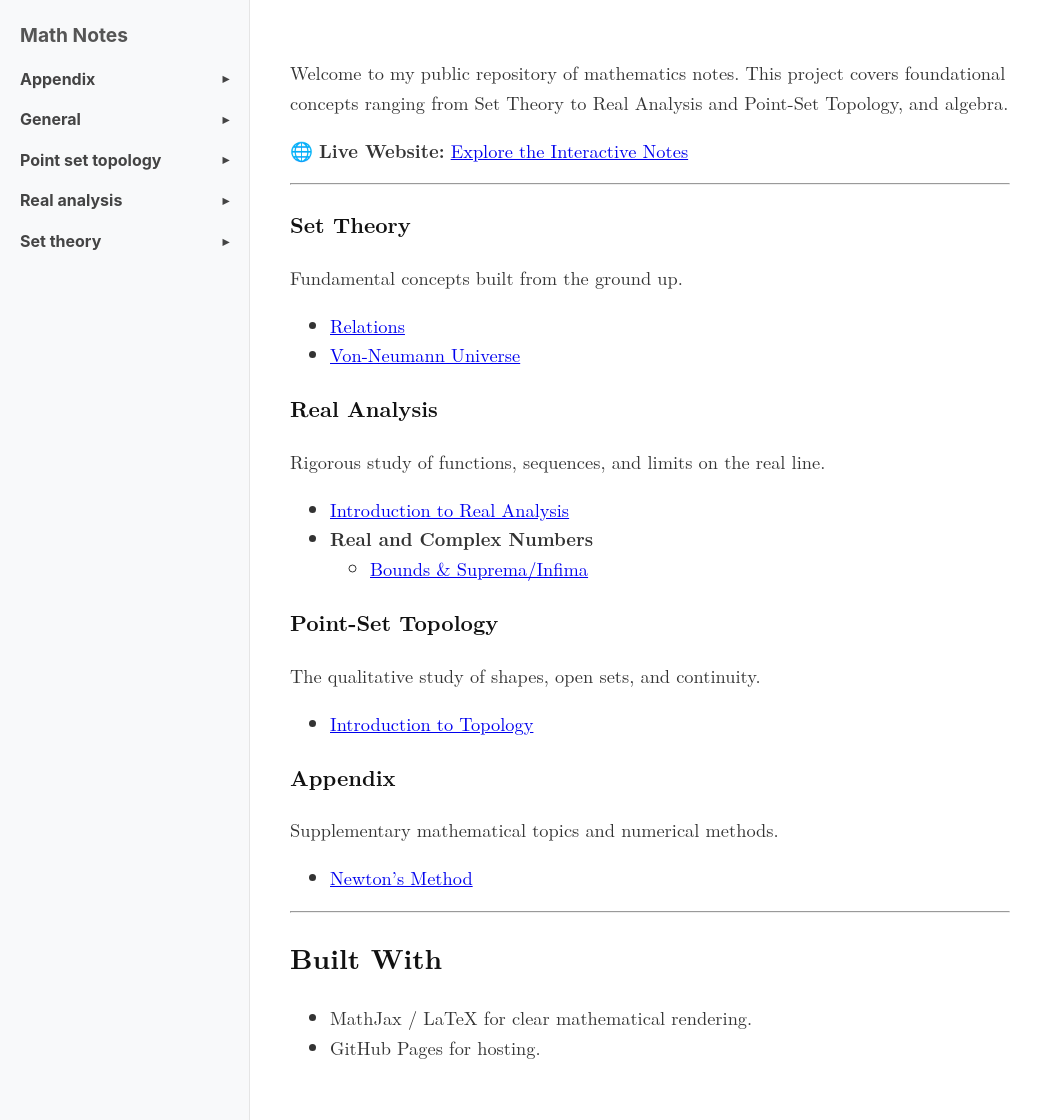
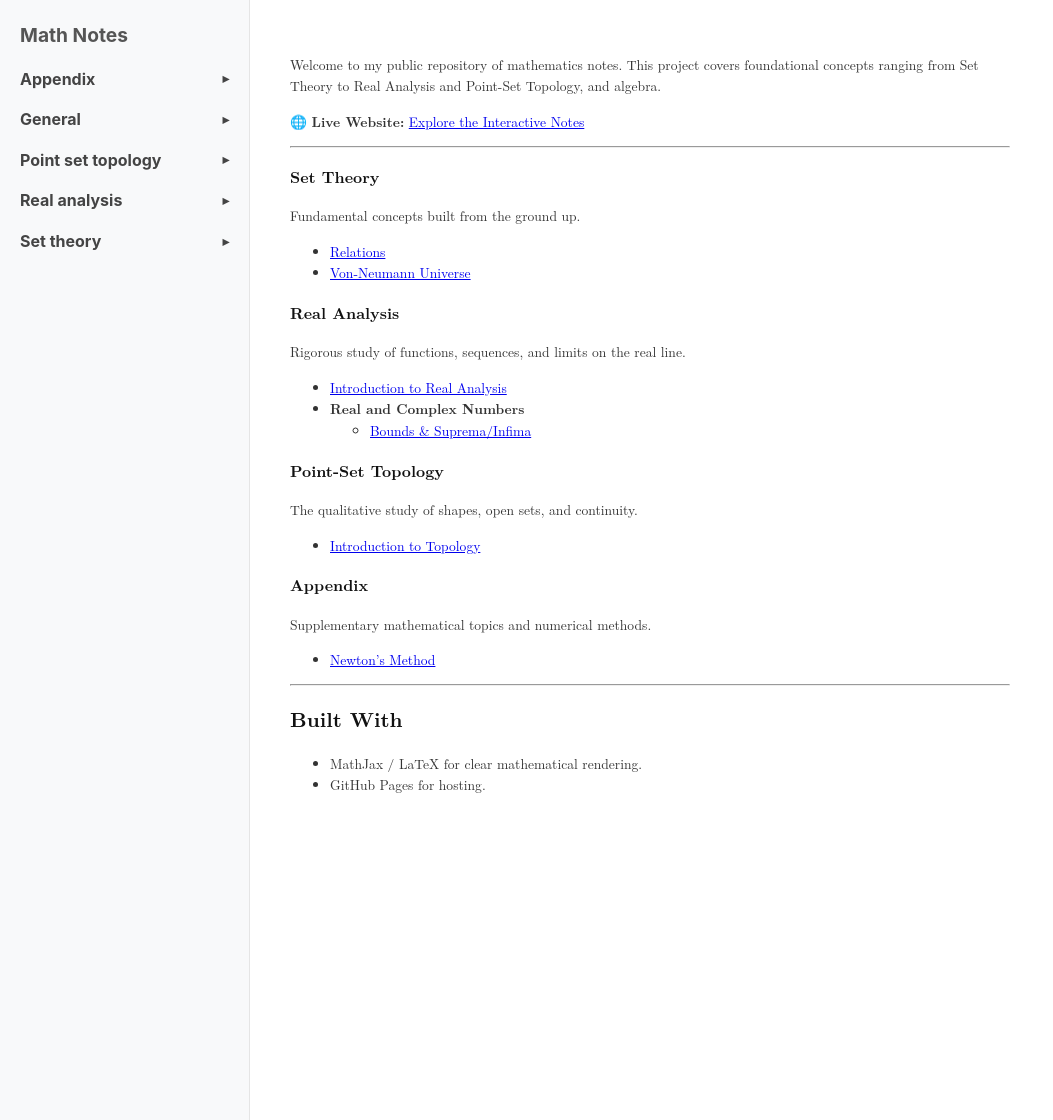
Before and after one commit to Nasif-Abdullah/Math, a Jekyll site: the page built from README.md, in a window 1280 px wide and 1120 px high. Shown: the whole window, without its empty margins (0-1053 px from the left). Built offline with Jekyll 4.4.1, drawn with Linux system fonts in a browser that asks for light colours; some web fonts are replaced; our own code applies the rules of GitHub Pages for plain Markdown files.

Commit message:
Update default.html

```diff
--- a/_layouts/default.html
+++ b/_layouts/default.html
@@ -95,7 +95,7 @@
 
             /* LaTeX styling stack */
             font-family: "Latin Modern Roman", "CMU Serif", Georgia, "Times New Roman", serif;
-            font-size: 1.15rem; /* LaTeX text reads better slightly larger on screens */
+            font-size: 0.85rem; /* LaTeX text reads better slightly larger on screens */
             text-rendering: optimizeLegibility;
         }
 
```
